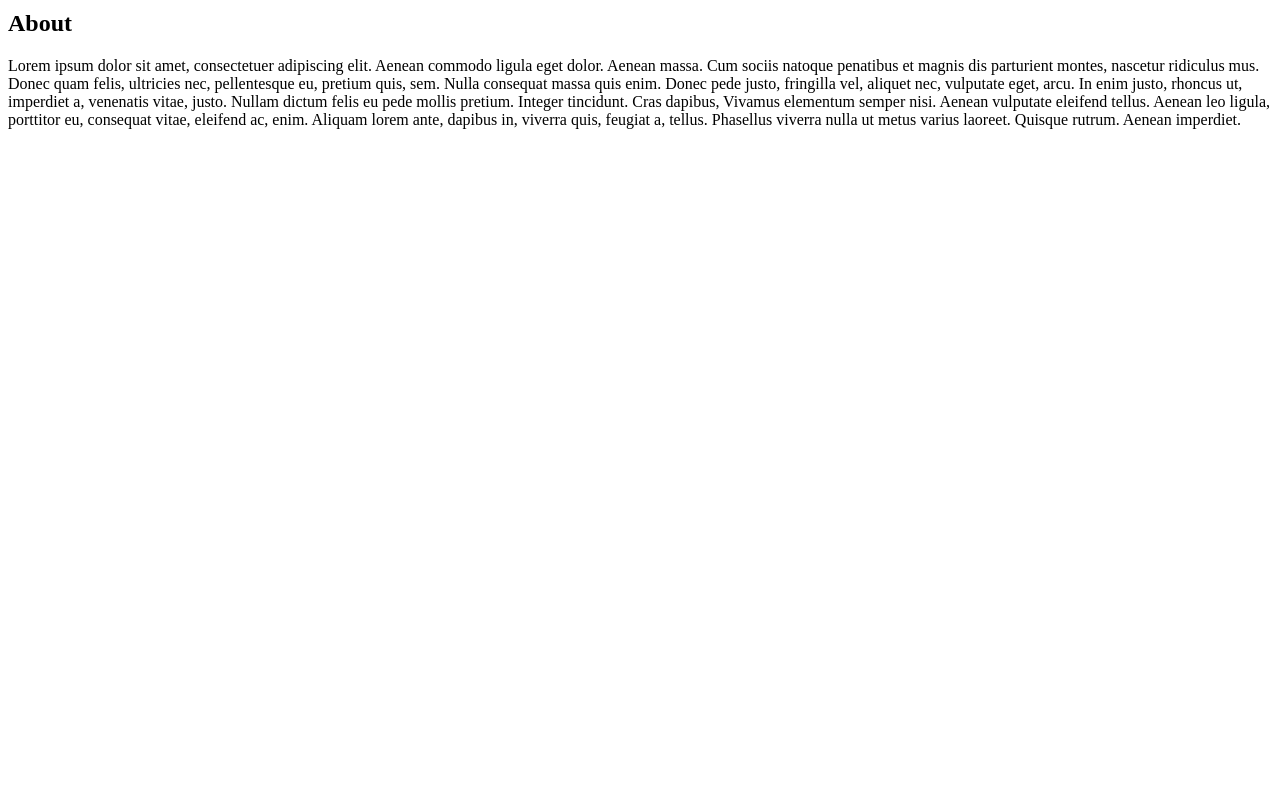
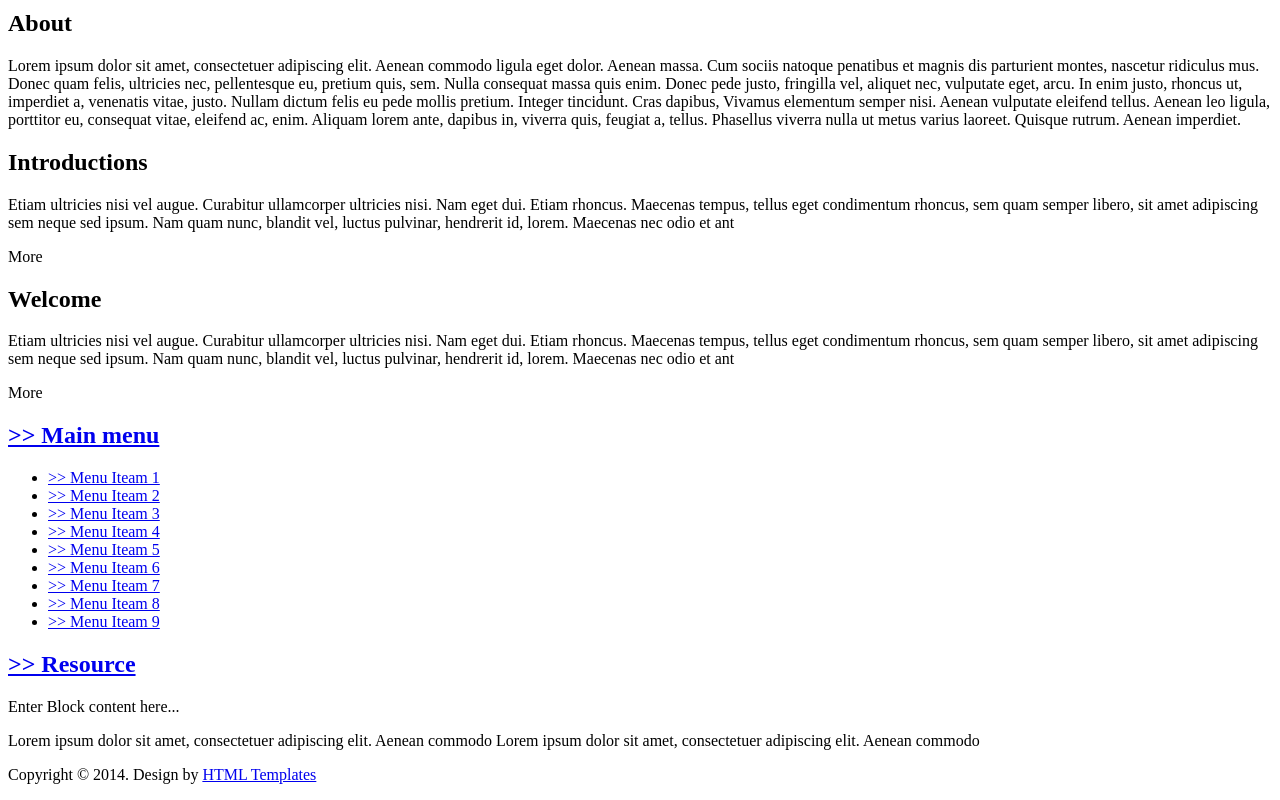
Before and after one commit to Pustovna/one, a plain HTML site: page index.html in a window 1280 px wide. Shown: the part 446-1246 px from the top of the page. Before the commit the page ends 800 px from the top, so only its background shows below. Drawn offline with Linux system fonts and the light colour scheme; files that its build step writes are made by us from their sources.

Commit message:
index.html: main and footer

```diff
--- a/index.html
+++ b/index.html
@@ -34,6 +34,49 @@
                 dapibus in, viverra quis, feugiat a, tellus. Phasellus viverra nulla ut metus varius laoreet. Quisque rutrum. Aenean imperdiet.</p>
         </section>
     </div>
+    <div class="Introductions">
+        <section>
+            <h1>Introductions</h1>
+            <p>Etiam ultricies nisi vel augue. Curabitur ullamcorper ultricies nisi. Nam eget dui. Etiam rhoncus.
+                Maecenas tempus, tellus eget condimentum rhoncus, sem quam semper libero, sit amet adipiscing sem neque sed ipsum. Nam quam nunc, blandit vel, luctus pulvinar, hendrerit id, lorem. Maecenas nec odio et ant</p>
+            <botton class="btn">More</botton>
+        </section>
+    </div>
+    <div class="Welcome">
+        <section>
+            <h1>Welcome</h1>
+            <p>Etiam ultricies nisi vel augue. Curabitur ullamcorper ultricies nisi. Nam eget dui. Etiam rhoncus. Maecenas tempus, tellus eget condimentum rhoncus, sem quam semper libero, sit amet adipiscing sem neque sed ipsum. Nam quam nunc, blandit vel, luctus pulvinar, hendrerit id, lorem. Maecenas nec odio et ant
+            </p>
+            <botton class="btn">More</botton>
+        </section>
+    </div>
+    <div class="navbar_main_menu">
+        <nav>
+            <h2><a href="#Main menu"> >> Main menu</a></h2>
+            <ul>
+                <li><a href="#Iteam 1"> >> Menu Iteam 1</a></li>
+                <li><a href="#Iteam 2"> >> Menu Iteam 2</a></li>
+                <li><a href="#Iteam 3"> >> Menu Iteam 3</a></li>
+                <li><a href="#Iteam 4"> >> Menu Iteam 4</a></li>
+                <li><a href="#Iteam 5"> >> Menu Iteam 5</a></li>
+                <li><a href="#Iteam 6"> >> Menu Iteam 6</a></li>
+                <li><a href="#Iteam 7"> >> Menu Iteam 7</a></li>
+                <li><a href="#Iteam 8"> >> Menu Iteam 8</a></li>
+                <li><a href="#Iteam 9"> >> Menu Iteam 9</a></li>
+            </ul>
+        </nav>
+    </div>
+    <div class="Resource">
+        <h2><a href="#Resourse"> >> Resource</a></h2>
+        <aside>
+            <p>Enter Block content here...</p>
+            <p>Lorem ipsum dolor sit amet, consectetuer adipiscing elit.
+                Aenean commodo Lorem ipsum dolor sit amet, consectetuer adipiscing elit. Aenean commodo</p>
+        </aside>
+    </div>
 </main>
+<footer>
+    <p class="foot">Copyright &copy 2014. Design by <a href="#">HTML Templates</a></p>
+</footer>
 </body>
 </html>
```
